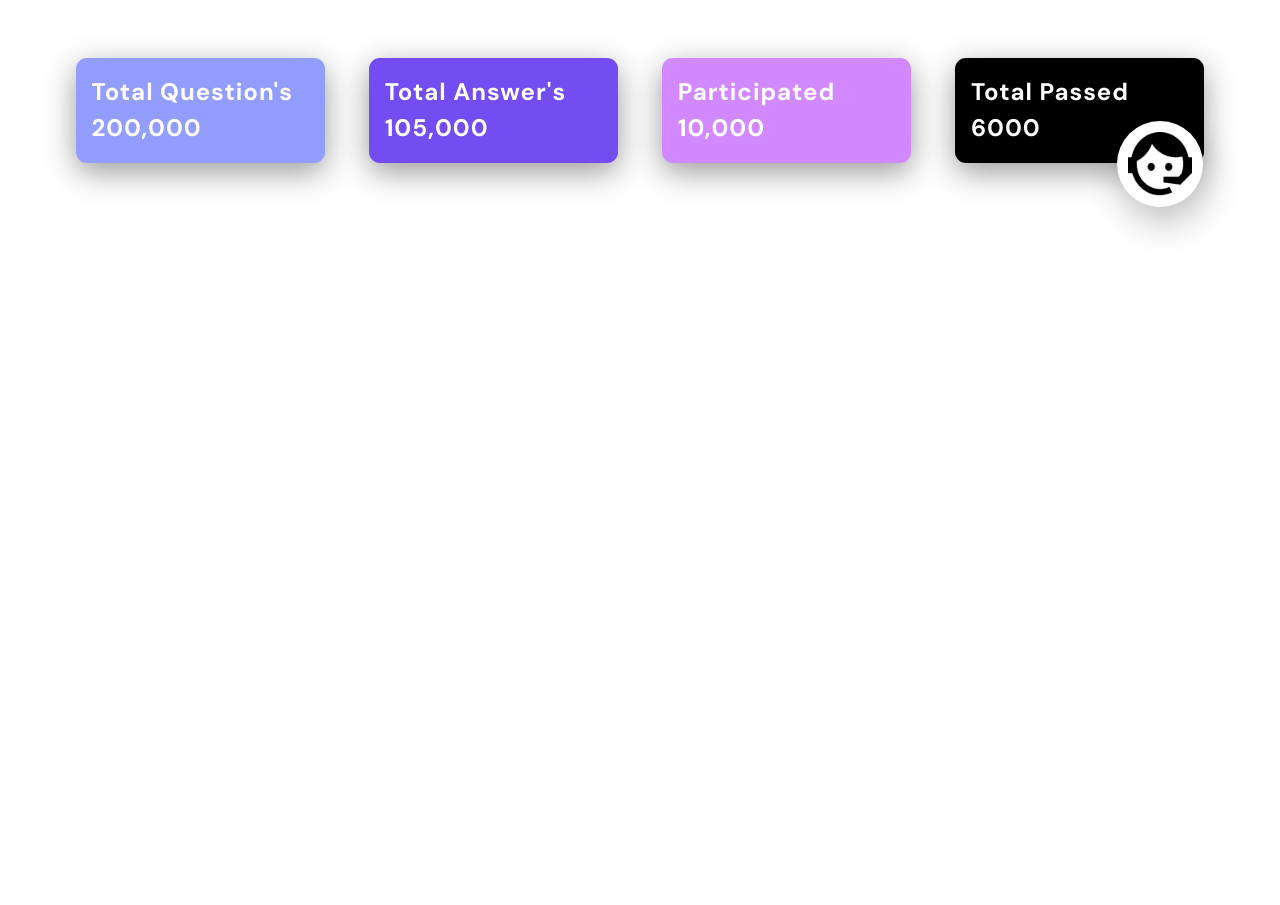
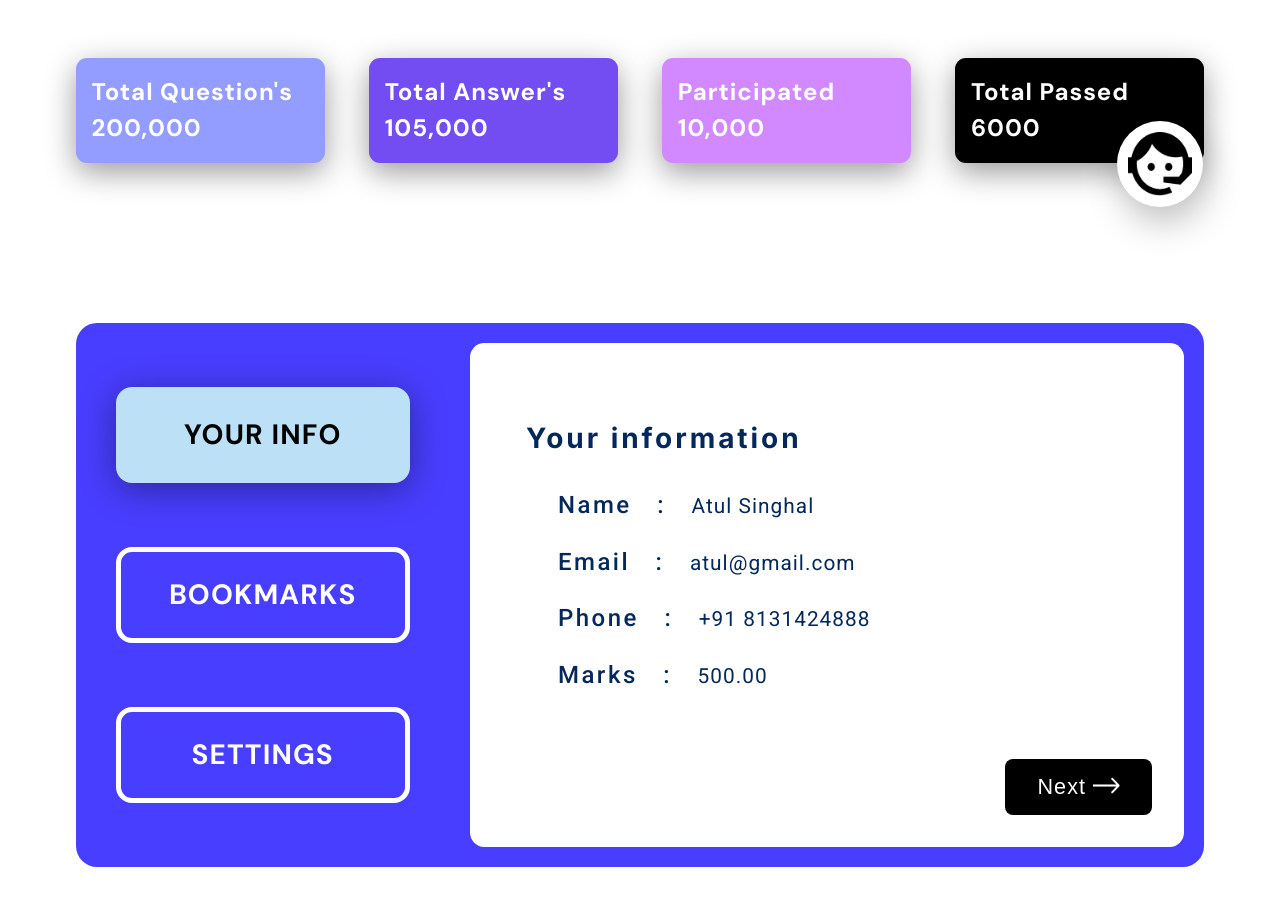
Before and after one commit to Itsroydip/Layout2, a plain HTML site: page index.html in a window 1280 px wide. Shown: the part 585-1490 px from the top of the page. Before the commit the page ends 800 px from the top, so only its background shows below. Drawn offline with Linux system fonts and the light colour scheme; a web font is replaced by a local one.

Commit message:
added info-card

```diff
--- a/index.html
+++ b/index.html
@@ -62,6 +62,22 @@
                 <p>6000</p>
             </div>
         </div>
+
+        <div class="info-body">
+            <div class="left-body">
+                <div id="selected">YOUR INFO</div>
+                <div>BOOKMARKS</div>
+                <div>SETTINGS</div>
+            </div>
+            <div class="right-body">
+                <h1>Your information</h1>
+                <p>Name &nbsp;&nbsp;:&nbsp;&nbsp; <span>Atul Singhal</span></p>
+                <p>Email  &nbsp;&nbsp;:&nbsp;&nbsp;  <span>atul@gmail.com</span></p>
+                <p>Phone  &nbsp;&nbsp;:&nbsp;&nbsp;  <span>+91 8131424888</span></p>
+                <p>Marks  &nbsp;&nbsp;:&nbsp;&nbsp;  <span>500.00</span></p>
+                <button class="next-button">Next <img src="./images/Arrow_next.png"></button>
+            </div>
+        </div>
     </main>
 
 </body>
--- a/style.css
+++ b/style.css
@@ -1,6 +1,6 @@
 @import url('https://fonts.googleapis.com/css2?family=Delius+Unicase:wght@400;700&family=Inter:wght@100..900&display=swap');
 @import url('https://fonts.googleapis.com/css2?family=DM+Sans:ital,opsz,wght@0,9..40,100..1000;1,9..40,100..1000&family=Delius+Unicase:wght@400;700&family=Inter:wght@100..900&display=swap');
-
+@import url('https://fonts.googleapis.com/css2?family=Inter:wght@100..900&family=Roboto:ital,wght@0,100;0,300;0,400;0,500;0,700;0,900;1,100;1,300;1,400;1,500;1,700;1,900&display=swap');
 /* height:1117
 width: 1728
 12vh : 134px
@@ -29,6 +29,7 @@ body::-webkit-scrollbar {
     position: fixed;
     bottom: 1vh;
     right: 6vw;
+    z-index: 1;
 
 }
 .chat-icon img{
@@ -209,3 +210,101 @@ select:focus {
 .card-4{
     background-color: #000000;
 }
+
+.info-body{
+    background: #483EFF;
+    margin: 20vh 5.9vw  10vh 5.9vw;
+    display: flex;
+    border-radius: 21px;
+    color: white;
+}
+
+.left-body{
+    /* padding:1em; */
+}
+
+.left-body div{
+    height: 12vh;
+    width: 23vw;
+    background: #483EFF;
+    margin: 8vh 5vh;
+    font-family: "DM Sans";
+    font-size: 3.5vh;
+    line-height: 6vh;
+    font-weight: 700;
+    letter-spacing: 0.04em;
+    display: flex;
+    justify-content: center;
+    align-items: center;
+    border-radius: 2vh;
+    border: 5px solid #FFFFFF
+}
+
+#selected{
+    box-shadow: 0px 6px 35px 0px #00000063;
+    background: #BCE0F6;
+    color: #000000;
+    border: none;
+
+}
+
+.right-body{
+    background-color: white;
+    margin: 2.5vh;
+    width: 100%;
+    border-radius: 1.8vh;
+    position: relative;
+    color: #04285A;
+
+}
+
+.right-body h1{
+    font-family:'Inter';
+    font-size: 3.5vh;
+    font-weight: 700;
+    line-height: 3.8vh;
+    letter-spacing: 0.105em;
+    text-align: left;
+    margin: 10vh 7vh 5vh 7vh;
+}
+
+.right-body p{
+    font-family: 'Roboto';
+    font-size: 3vh;
+    font-weight: 500;
+    line-height: 3vh;
+    letter-spacing: 0.105em;
+    text-align: left;
+    margin: 4vh 11vh;
+
+}
+
+.right-body p span{
+    font-size: 2.6vh;
+    font-weight: 400;
+    line-height: 2.8vh;
+    letter-spacing: 0.05em;
+    text-align: left;
+}
+
+.next-button{
+    width: 11.5vw;
+    height: 7vh;
+    background-color: #000000;
+    color: white;
+    border: none;
+    border-radius: 1vh;
+    position: absolute;
+    right: 4vh;
+    bottom: 4vh;
+    font-size: 2.7vh;
+    font-weight: 400;
+    line-height: 2.8vh;
+    letter-spacing: 0.05em;
+    text-align: center;
+
+}
+
+.next-button img{
+    width: 3.4vh;
+}
```
Also changed, not shown: images/Arrow_next.png (added).
